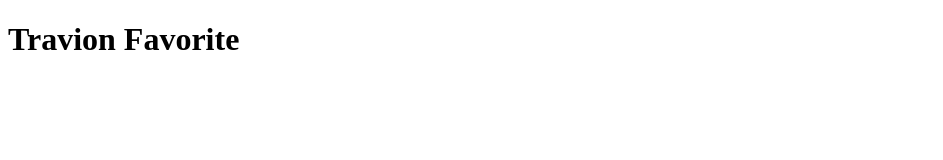
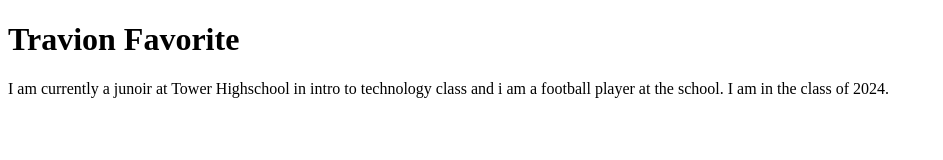
Before and after one commit to tra890/tra890.github.io, a plain HTML site: page index.html in a window 1280 px wide. Shown: the whole page, without its empty margins (0-943 px from the left). Drawn offline with Linux system fonts and the light colour scheme.

Commit message:
Update index.html

```diff
--- a/index.html
+++ b/index.html
@@ -1,6 +1,11 @@
 <!DOCTYPE html>
+
 <html lang="en-US">
   <H1>
     Travion Favorite
  </H1>
+ <p>
+  I am currently a junoir at Tower Highschool in intro to technology class
+  and i am a football player at the school. I am in the class of 2024.
+</p>
 </html>
```
